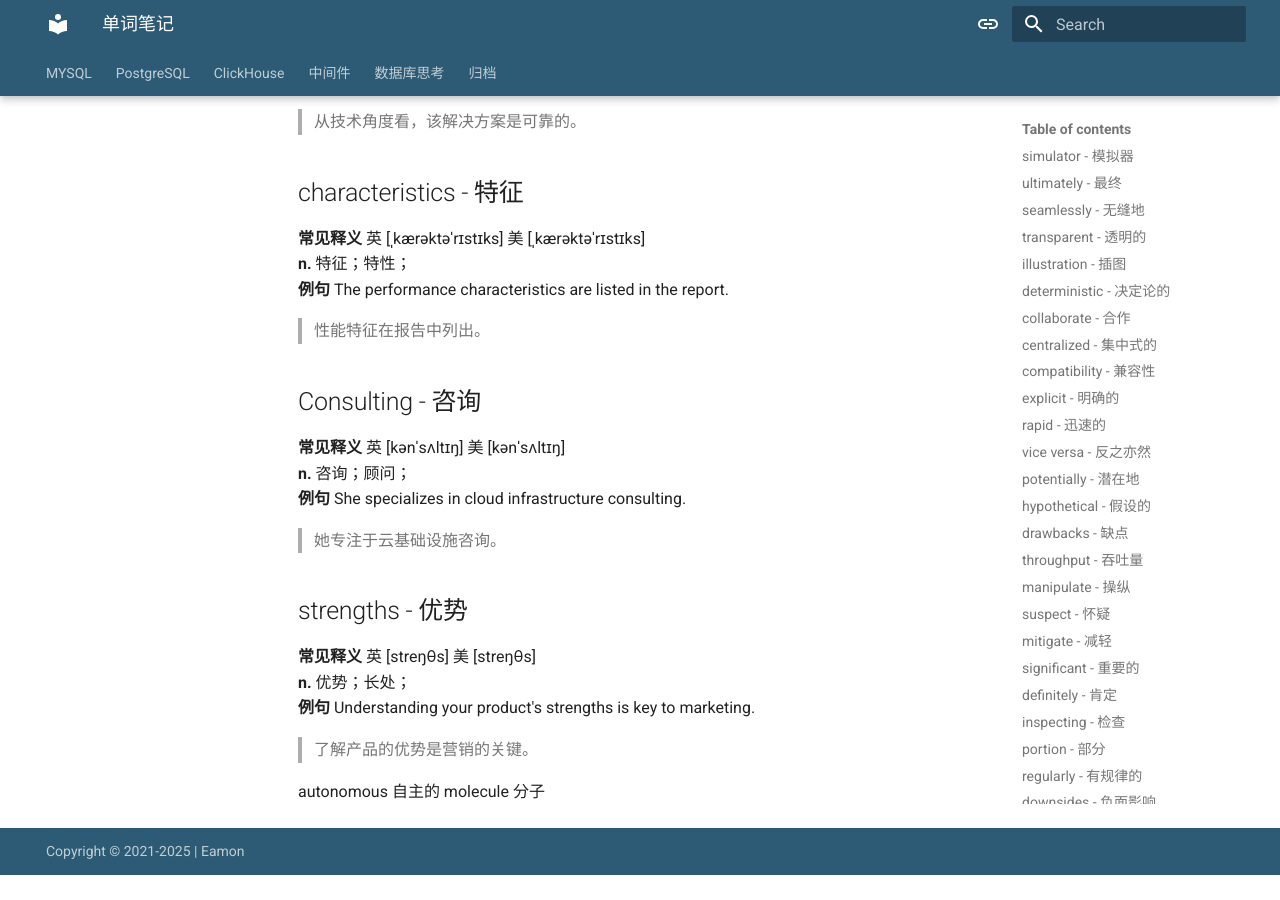
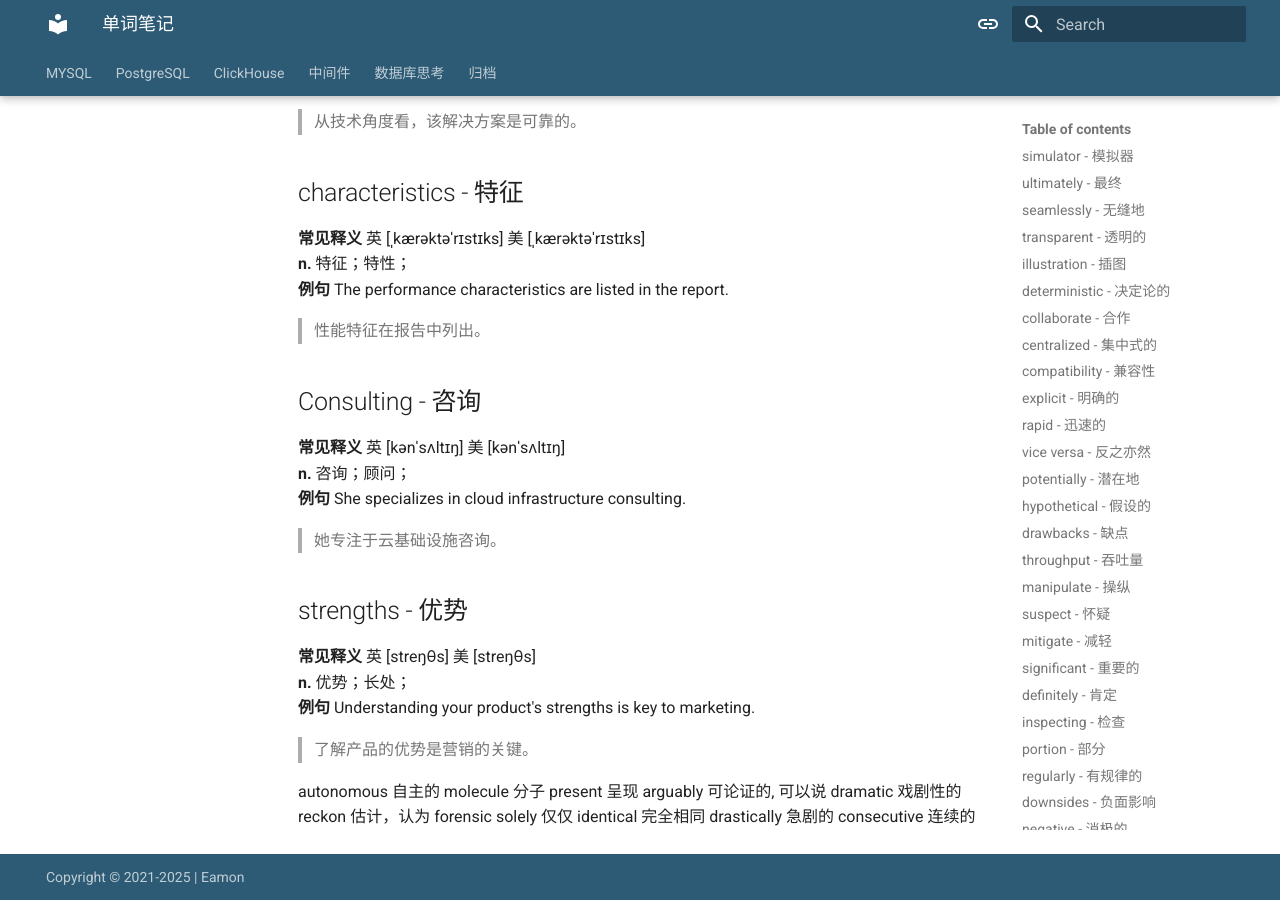
Before and after one commit to bodani/docs, an MkDocs documentation site: the page built from docs/en/words.md, in a window 1280 px wide and 900 px high, scrolled down 16866 px. Built offline with MkDocs 1.6.1 and Material for MkDocs 9.7.7, drawn with Linux system fonts in a browser that asks for light colours; before the commit the page ends 17741 px from its top, so only the background shows below that; some of the changed text lies outside the part shown.

Commit message:
add(docs)

```diff
--- a/docs/en/words.md
+++ b/docs/en/words.md
@@ -1,561 +1,725 @@
 # 单词笔记
 
 ## simulator - 模拟器
+
 **常见释义** 英 [ˈsɪmjuleɪtə(r)] 美 [ˈsɪmjəleɪtər]
 **n.** 模拟器; 模仿者; 模拟装置;
 **例句** Flight simulators are essential for training pilots.
+
 > 飞行模拟器对于飞行员的培训至关重要。
 
 ---
 
 ## ultimately - 最终
+
 **常见释义** 英 [ˈʌltɪmətli] 美 [ˈʌltɪmətli]
 **adv.** 最终; 最后; 根本上; 终归; 最基本地;
 **例句** Ultimately, you'll have to make the decision yourself.
+
 > 最终你还是得自己拿主意。
 
 ---
 
 ## seamlessly - 无缝地
+
 **常见释义** 英 [ˈsiːmləsli] 美 [ˈsiːmləsli]
 **adv.** 无缝地; 流畅地;
 **例句** The two systems were integrated seamlessly.
+
 > 这两个系统被无缝集成。
 
 ---
 
 ## transparent - 透明的
+
 **常见释义** 英 [trænsˈpærənt] 美 [trænsˈpærənt]
 **adj.** 透明的; 明了的; 易懂的; 坦率的;
 **例句** Her intentions were completely transparent.
+
 > 她的意图完全透明。
 
 ---
 
 ## illustration - 插图
+
 **常见释义** 英 [ˌɪləˈstreɪʃn] 美 [ˌɪləˈstreɪʃn]
 **n.** 图解; 说明; 插图; 实例;
 **例句** The book had plenty of illustrations to explain the text.
+
 > 这本书有很多插图来解释文本。
 
 ---
 
 ## deterministic - 决定论的
+
 **常见释义** 英 [dɪˌtɜːmɪˈnɪstɪk] 美 [dɪˌtɜːrmɪˈnɪstɪk]
 **adj.** 决定论的; 宿命论的;
 **例句** In a deterministic universe, every event is caused by previous events.
+
 > 在一个决定论的宇宙中，每一个事件都是由之前的事件所引起的。
 
 ---
 
 ## collaborate - 合作
+
 **常见释义** 英 [kəˈlæbəreɪt] 美 [kəˈlæbəreɪt]
 **v.** 合作；协作；
 **例句** Researchers from different countries collaborated on this project.
+
 > 来自不同国家的研究人员在这个项目上进行了合作。
 
 ---
 
 ## centralized - 集中式的
+
 **常见释义** 英 [ˈsentrəlaɪzd] 美 [ˈsentrəlaɪzd]
 **adj.** 集中化的；中央集权的；
 **例句** The company uses a centralized system to manage all data.
+
 > 该公司使用集中式系统管理所有数据。
 
 ---
 
 ## compatibility - 兼容性
+
 **常见释义** 英 [kəmˌpætəˈbɪləti] 美 [kəmˌpætəˈbɪləti]
 **n.** 兼容性；协调性；
 **例句** Check the software's compatibility with your operating system.
+
 > 请检查软件与您操作系统的兼容性。
 
 ---
 
 ## explicit - 明确的
+
 **常见释义** 英 [ɪkˈsplɪsɪt] 美 [ɪkˈsplɪsɪt]
 **adj.** 明确的；直言的；
 **例句** The instructions must be explicit to avoid confusion.
+
 > 为避免混淆，说明必须明确。
 
 ---
 
 ## rapid - 迅速的
+
 **常见释义** 英 [ˈræpɪd] 美 [ˈræpɪd]
 **adj.** 快速的；迅速的；
 **例句** The rapid growth of technology has changed our lives.
+
 > 技术的快速发展改变了我们的生活。
 
 ---
 
 ## vice versa - 反之亦然
+
 **常见释义** 英 [ˌvaɪs ˈvɜːsə] 美 [ˌvaɪs ˈvɜːrsə]
 **adv.** 反之亦然；反过来也一样；
 **例句** Cats dislike dogs and vice versa.
+
 > 猫不喜欢狗，反之亦然。
 
 ---
 
 ## potentially - 潜在地
+
 **常见释义** 英 [pəˈtenʃəli] 美 [pəˈtenʃəli]
 **adv.** 可能地；潜在地；
 **例句** This decision could potentially affect millions of people.
+
 > 这一决定可能影响数百万人。
 
 ---
 
 ## hypothetical - 假设的
+
 **常见释义** 英 [ˌhaɪpəˈθetɪkl] 美 [ˌhaɪpəˈθetɪkl]
 **adj.** 假设的；假想的；
 **例句** Let's discuss this hypothetical scenario first.
+
 > 我们先讨论这个假设性场景。
 
 ---
 
 ## drawbacks - 缺点
+
 **常见释义** 英 [ˈdrɔːbæks] 美 [ˈdrɔːbæks]
 **n.** 缺点；不利条件；
 **例句** One of the main drawbacks is the high cost.
+
 > 主要缺点之一是高昂的成本。
 
 ---
 
 ## throughput - 吞吐量
+
 **常见释义** 英 [ˈθruːpʊt] 美 [ˈθruːpʊt]
 **n.** 吞吐量；处理能力；
 **例句** The network's throughput determines data transfer speed.
+
 > 网络吞吐量决定数据传输速度。
 
 ---
 
 ## manipulate - 操纵
+
 **常见释义** 英 [məˈnɪpjuleɪt] 美 [məˈnɪpjuleɪt]
 **v.** 操控；巧妙处理；
 **例句** He tried to manipulate the results of the experiment.
+
 > 他试图操纵实验结果。
 
 ---
 
 ## suspect - 怀疑
+
 **常见释义** 英 [səˈspekt] 美 [səˈspekt]
 **v.** 怀疑；猜想；
 **例句** I suspect she knows more than she admits.
+
 > 我怀疑她知道的比她承认的更多。
 
 ---
 
 ## mitigate - 减轻
+
 **常见释义** 英 [ˈmɪtɪɡeɪt] 美 [ˈmɪtɪɡeɪt]
 **v.** 缓解；减轻；
 **例句** Planting trees helps mitigate climate change.
+
 > 植树有助于缓解气候变化。
 
 ---
 
 ## significant - 重要的
+
 **常见释义** 英 [sɪɡˈnɪfɪkənt] 美 [sɪɡˈnɪfɪkənt]
 **adj.** 重要的；显著的；
 **例句** This discovery has significant implications for medicine.
+
 > 这一发现对医学具有重要意义。
 
 ---
 
 ## definitely - 肯定
+
 **常见释义** 英 [ˈdefɪnətli] 美 [ˈdefɪnətli]
 **adv.** 明确地；肯定地；
 **例句** I will definitely attend the meeting tomorrow.
+
 > 我明天一定会参加会议。
 
 ---
 
 ## inspecting - 检查
+
 **常见释义** 英 [ɪnˈspektɪŋ] 美 [ɪnˈspektɪŋ]
-**v.** 检查；审查（inspect的现在分词）；
+**v.** 检查；审查（inspect 的现在分词）；
 **例句** They are inspecting the building for safety issues.
+
 > 他们正在检查大楼的安全问题。
 
 ---
 
 ## portion - 部分
+
 **常见释义** 英 [ˈpɔːʃn] 美 [ˈpɔːrʃn]
 **n.** 部分；一份；
 **例句** A large portion of the budget was allocated to research.
+
 > 大部分预算被分配给了研究。
 
 ---
 
 ## regularly - 有规律的
+
 **常见释义** 英 [ˈreɡjələli] 美 [ˈreɡjələrli]
 **adv.** 定期地；有规律地；
 **例句** She exercises regularly to stay healthy.
+
 > 她定期锻炼以保持健康。
 
 ---
 
 ## downsides - 负面影响
+
 **常见释义** 英 [ˈdaʊnsaɪdz] 美 [ˈdaʊnsaɪdz]
 **n.** 缺点；负面影响；
 **例句** The downsides of the plan were discussed in detail.
+
 > 该计划的负面影响被详细讨论。
 
 ---
 
 ## negative - 消极的
+
 **常见释义** 英 [ˈneɡətɪv] 美 [ˈneɡətɪv]
 **adj.** 消极的；负面的；
 **例句** The negative feedback discouraged him.
+
 > 负面反馈让他感到气馁。
 
 ---
 
 ## cumulative - 累积的
+
 **常见释义** 英 [ˈkjuːmjələtɪv] 美 [ˈkjuːmjəleɪtɪv]
 **adj.** 累积的；渐增的；
 **例句** The cumulative effect of stress can harm your health.
+
 > 压力的累积效应可能损害健康。
 
 ---
 
 ## dedicated - 专注于
+
 **常见释义** 英 [ˈdedɪkeɪtɪd] 美 [ˈdedɪkeɪtɪd]
 **adj.** 专注的；献身的；
 **例句** She is dedicated to her work as a teacher.
+
 > 她全身心投入教师工作。
 
 ---
 
 ## dramatically - 显著地
+
 **常见释义** 英 [drəˈmætɪkli] 美 [drəˈmætɪkli]
 **adv.** 戏剧性地；显著地；
 **例句** Sales increased dramatically after the new campaign.
+
 > 新营销活动后销售额显著增长。
 
 ---
 
 ## affecting - 影响
+
 **常见释义** 英 [əˈfektɪŋ] 美 [əˈfektɪŋ]
-**v.** 影响；感动（affect的现在分词）；
+**v.** 影响；感动（affect 的现在分词）；
 **例句** The policy is affecting small businesses negatively.
+
 > 该政策对小企业产生了负面影响。
 
 ---
 
 ## contrast - 对比
+
 **常见释义** 英 [ˈkɒntrɑːst] 美 [ˈkɑːntræst]
 **n.** 对比；差异；
 **例句** In contrast to last year, profits have doubled.
+
 > 与去年相比，利润翻了一番。
 
 ---
 
 ## outperforms - 优于
+
 **常见释义** 英 [ˌaʊtpəˈfɔːmz] 美 [ˌaʊtpərˈfɔːrmz]
 **v.** 表现优于；超过；
 **例句** The new model outperforms its competitors in speed.
+
 > 新机型在速度上优于竞争对手。
 
 ---
 
 ## consider - 考虑
+
 **常见释义** 英 [kənˈsɪdə(r)] 美 [kənˈsɪdər]
 **v.** 考虑；认为；
 **例句** We need to consider all possible solutions.
+
 > 我们需要考虑所有可能的解决方案。
 
 ---
 
 ## leveraging - 利用
+
 **常见释义** 英 [ˈlevərɪdʒɪŋ] 美 [ˈlevərɪdʒɪŋ]
-**v.** 利用；杠杆作用（leverage的现在分词）；
+**v.** 利用；杠杆作用（leverage 的现在分词）；
 **例句** Leveraging technology can improve efficiency.
+
 > 利用技术可以提高效率。
 
 ---
 
 ## sophisticated - 复杂的
+
 **常见释义** 英 [səˈfɪstɪkeɪtɪd] 美 [səˈfɪstɪkeɪtɪd]
 **adj.** 复杂的；精密的；
 **例句** The device uses sophisticated algorithms.
+
 > 该设备使用复杂的算法。
 
 ---
 
 ## retention - 保留
+
 **常见释义** 英 [rɪˈtenʃn] 美 [rɪˈtenʃn]
 **n.** 保留；记忆力；
 **例句** Employee retention is crucial for company stability.
+
 > 员工保留对公司稳定至关重要。
 
 ---
 
 ## leverages - 利用
+
 **常见释义** 英 [ˈlevərɪdʒɪz] 美 [ˈlevərɪdʒɪz]
-**v.** 利用；发挥…作用（leverage的第三人称单数）；
+**v.** 利用；发挥…作用（leverage 的第三人称单数）；
 **例句** The tool leverages AI to improve accuracy.
+
 > 该工具利用人工智能提高准确性。
 
 ---
 
 ## solely - 仅仅
+
 **常见释义** 英 [ˈsəʊlli] 美 [ˈsoʊlli]
 **adv.** 仅仅；唯一地；
 **例句** The decision was based solely on financial factors.
+
 > 这一决定仅基于财务因素。
 
 ---
 
 ## alternative - 替代的
+
 **常见释义** 英 [ɔːlˈtɜːnətɪv] 美 [ɔːlˈtɜːrnətɪv]
 **adj.** 替代的；备选的；
 **例句** We need an alternative plan in case this fails.
+
 > 我们需要一个备用计划以防失败。
 
 ---
 
 ## adjacent - 邻近的
+
 **常见释义** 英 [əˈdʒeɪsnt] 美 [əˈdʒeɪsnt]
 **adj.** 邻近的；毗连的；
 **例句** The park is adjacent to the school.
+
 > 公园毗邻学校。
 
 ---
 
 ## exploit - 利用
+
 **常见释义** 英 [ɪkˈsplɔɪt] 美 [ɪkˈsplɔɪt]
 **v.** 开发；利用；
 **例句** Companies should not exploit natural resources irresponsibly.
+
 > 公司不应不负责任地开发自然资源。
 
 ---
 
 ## cumulative - 累积的
+
 （已包含，见上文）
 
 ---
 
 ## exact method - 精确方法
+
 **常见释义** 自定义短语
 **n.** 精确方法；具体方案；
 **例句** The exact method of implementation is still under discussion.
+
 > 具体的实施方案仍在讨论中。
 
 ---
 
 ## entire contents - 全部内容
+
 **常见释义** 自定义短语
 **n.** 全部内容；完整目录；
 **例句** The entire contents of the report were leaked.
+
 > 报告的全部内容被泄露了。
 
 ---
 
 ## permits - 允许
+
 **常见释义** 英 [pəˈmɪts] 美 [pərˈmɪts]
-**v.** 允许；许可（permit的第三人称单数）；
+**v.** 允许；许可（permit 的第三人称单数）；
 **例句** The license permits commercial use of the software.
+
 > 该许可证允许软件的商业用途。
 
 ---
 
 ## comprises - 包含
+
 **常见释义** 英 [kəmˈpraɪzɪz] 美 [kəmˈpraɪzɪz]
-**v.** 包含；由…组成（comprise的第三人称单数）；
+**v.** 包含；由…组成（comprise 的第三人称单数）；
 **例句** The team comprises experts from five countries.
+
 > 团队由来自五个国家的专家组成。
 
 ---
 
 ## investigate - 调查
+
 **常见释义** 英 [ɪnˈvestɪɡeɪt] 美 [ɪnˈvestɪɡeɪt]
 **v.** 调查；研究；
 **例句** Police are investigating the cause of the accident.
+
 > 警方正在调查事故原因。
 
 # decoupled - 解耦
+
 **常见释义** 英 [dɪˈkʌpld] 美 [dɪˈkʌpld]
 **adj./v.** 解耦的；分离的；
 **例句** Modern software architectures use decoupled components for better scalability.
+
 > 现代软件架构使用解耦组件以获得更好的可扩展性。
 
 ## essential - 至关重要
+
 **常见释义** 英 [ɪˈsenʃl] 美 [ɪˈsenʃl]
 **adj.** 必要的；至关重要的；
 **例句** Regular backups are essential for data protection.
+
 > 定期备份对数据保护至关重要。
 
 ## simultaneously - 并行，同时
+
 **常见释义** 英 [ˌsɪmlˈteɪniəsli] 美 [ˌsaɪmlˈteɪniəsli]
 **adv.** 同时地；并行地；
 **例句** The system processes multiple requests simultaneously.
+
 > 该系统同时处理多个请求。
 
 ## fluctuate - 波动
+
 **常见释义** 英 [ˈflʌktʃueɪt] 美 [ˈflʌktʃueɪt]
 **v.** 波动；起伏；
 **例句** Network latency may fluctuate during peak hours.
 
 > 网络延迟在高峰时段可能出现波动。
+
 ## mandatory - 强制性的
+
 **常见释义** 英 [ˈmændətəri] 美 [ˈmændətɔːri]
 **adj.** 强制性的；义务的；
 **例句** Two-factor authentication is mandatory for system access.
 
 > 双因素认证是系统访问的强制性要求。
+
 ## provisioned - 被提供的
+
 **常见释义** 英 [prəˈvɪʒnd] 美 [prəˈvɪʒnd]
 **adj.** 已配置的；被供应的；
 **例句** The virtual machines were provisioned with 16GB RAM.
-> 虚拟机被提供了16GB内存。
+
+> 虚拟机被提供了 16GB 内存。
 
 ## data-at-rest - 静态数据
+
 **常见释义** 英 [ˈdeɪtə æt rest] 美 [ˈdætə æt rest]
 **n.** 静态数据；
 **例句** Encryption of data-at-rest prevents physical theft risks.
+
 > 静态数据加密可防止物理盗窃风险。
 
 ## transparently - 透明的
+
 **常见释义** 英 [trænsˈpærəntli] 美 [trænsˈpærəntli]
 **adv.** 透明地；明显地；
 **例句** The cache operates transparently without user intervention.
+
 > 缓存透明地运行，无需用户干预。
 
 ## identical - 完全相同的
+
 **常见释义** 英 [aɪˈdentɪkl] 美 [aɪˈdentɪkl]
 **adj.** 完全相同的；一模一样的；
 **例句** The replicas maintain identical copies of the database.
+
 > 副本保持数据库的完全相同的副本。
 
 ## occupied - 占用
+
 **常见释义** 英 [ˈɒkjupaɪd] 美 [ˈɑːkjupaɪd]
 **adj.** 被占用的；忙碌的；
 **例句** The CPU was fully occupied during the stress test.
-> 在压力测试期间CPU被完全占用。
+
+> 在压力测试期间 CPU 被完全占用。
 
 ## under performing - 表现不佳
+
 **常见释义** 英 [ˌʌndə pəˈfɔːmɪŋ] 美 [ˌʌndər pərˈfɔːrmɪŋ]
 **adj.** 表现不佳的；
 **例句** Replacing the under performing disk resolved the bottleneck.
+
 > 更换表现不佳的磁盘解决了瓶颈问题。
 
 ## profiling - 收集资料
+
 **常见释义** 英 [ˈprəʊfaɪlɪŋ] 美 [ˈproʊfaɪlɪŋ]
 **n.** 分析；收集资料；
 **例句** CPU profiling helps identify optimization opportunities.
-> CPU资料收集有助于识别优化机会。
+
+> CPU 资料收集有助于识别优化机会。
 
 ## prominent - 杰出
+
 **常见释义** 英 [ˈprɒmɪnənt] 美 [ˈprɑːmɪnənt]
 **adj.** 杰出的；显著的；
 **例句** He is a prominent contributor to the open-source project.
+
 > 他是该开源项目的杰出贡献者。
 
 ## urgently - 紧急
+
 **常见释义** 英 [ˈɜːdʒəntli] 美 [ˈɜːrdʒəntli]
 **adv.** 紧急地；迫切地；
 **例句** The security patch needs to be applied urgently.
+
 > 安全补丁需要紧急应用。
 
 ## occupy - 占用
+
 **常见释义** 英 [ˈɒkjupaɪ] 美 [ˈɑːkjupaɪ]
 **v.** 占用；占据；
 **例句** Temporary files occupy significant disk space.
+
 > 临时文件占用大量磁盘空间。
 
 ## outage - 中断
+
 **常见释义** 英 [ˈaʊtɪdʒ] 美 [ˈaʊtɪdʒ]
 **n.** 中断；停运；
 **例句** The power outage caused unexpected system downtime.
+
 > 电力中断导致意外系统停机。
 
 ## arbitration - 仲裁
+
 **常见释义** 英 [ˌɑːbɪˈtreɪʃn] 美 [ˌɑːrbɪˈtreɪʃn]
 **n.** 仲裁；公断；
 **例句** Disk arbitration prevents concurrent access conflicts.
+
 > 磁盘仲裁防止并发访问冲突。
 
 ## arbitrary - 任意
+
 **常见释义** 英 [ˈɑːbɪtrəri] 美 [ˈɑːrbɪtreri]
 **adj.** 任意的；武断的；
 **例句** Avoid using arbitrary values in configuration files.
+
 > 避免在配置文件中使用任意值。
 
 ## definer - 定义者
+
 **常见释义** 英 [dɪˈfaɪnə] 美 [dɪˈfaɪnər]
 **n.** 定义者；
 **例句** The database definer must specify access permissions.
+
 > 数据库定义者必须指定访问权限。
 
 ## perimeter - 周边
+
 **常见释义** 英 [pəˈrɪmɪtə] 美 [pəˈrɪmɪtər]
 **n.** 周边；边界；
 **例句** Firewalls protect the network perimeter from intrusions.
+
 > 防火墙保护网络周边免受入侵。
 
 ## resilient - 弹性
+
 **常见释义** 英 [rɪˈzɪliənt] 美 [rɪˈzɪliənt]
 **adj.** 有弹性的；能复原的；
 **例句** The distributed system is resilient to node failures.
+
 > 该分布式系统对节点故障具有弹性。
 
 ## compatible - 兼容
+
 **常见释义** 英 [kəmˈpætəbl] 美 [kəmˈpætəbl]
 **adj.** 兼容的；相容的；
 **例句** Ensure the driver is compatible with your OS version.
+
 > 确保驱动程序与您的操作系统版本兼容。
 
 ## heterogeneous - 异构
+
 **常见释义** 英 [ˌhetərəˈdʒiːniəs] 美 [ˌhetərəˈdʒiːniəs]
 **adj.** 异构的；多样的；
 **例句** The platform supports heterogeneous hardware configurations.
+
 > 该平台支持异构硬件配置。
 
 ## significantly - 显著的
+
 **常见释义** 英 [sɪɡˈnɪfɪkəntli] 美 [sɪɡˈnɪfɪkəntli]
 **adv.** 显著地；重要地；
 **例句** Compression algorithms can significantly reduce storage needs.
+
 > 压缩算法能显著减少存储需求。
 
 ## facilitate - 协助
+
 **常见释义** 英 [fəˈsɪlɪteɪt] 美 [fəˈsɪlɪteɪt]
 **v.** 促进；协助；
 **例句** Automation tools facilitate deployment processes.
+
 > 自动化工具协助部署流程。
 
 ## relatively - 相对的
+
 **常见释义** 英 [ˈrelətɪvli] 美 [ˈrelətɪvli]
 **adv.** 相对地；比较地；
 **例句** SSD storage offers relatively faster access speeds.
-> SSD存储提供相对更快的访问速度。
+
+> SSD 存储提供相对更快的访问速度。
 
 ## most up-to-date - 最新的
+
 **常见释义** 英 [məʊst ʌp tu deɪt] 美 [moʊst ʌp tu deɪt]
 **adj.** 最新的；最现代的；
 **例句** Always reference the most up-to-date documentation.
+
 > 始终参考最新的文档。
 
 ## perspective - 看法
+
 **常见释义** 英 [pəˈspektɪv] 美 [pərˈspektɪv]
 **n.** 看法；观点；
 **例句** From a technical perspective, the solution is sound.
+
 > 从技术角度看，该解决方案是可靠的。
 
 ## characteristics - 特征
+
 **常见释义** 英 [ˌkærəktəˈrɪstɪks] 美 [ˌkærəktəˈrɪstɪks]
 **n.** 特征；特性；
 **例句** The performance characteristics are listed in the report.
+
 > 性能特征在报告中列出。
 
 ## Consulting - 咨询
+
 **常见释义** 英 [kənˈsʌltɪŋ] 美 [kənˈsʌltɪŋ]
 **n.** 咨询；顾问；
 **例句** She specializes in cloud infrastructure consulting.
+
 > 她专注于云基础设施咨询。
 
 ## strengths - 优势
+
 **常见释义** 英 [streŋθs] 美 [streŋθs]
 **n.** 优势；长处；
 **例句** Understanding your product's strengths is key to marketing.
+
 > 了解产品的优势是营销的关键。
 
 autonomous 自主的
 molecule 分子
+present 呈现
+arguably 可论证的, 可以说
+dramatic 戏剧性的
+reckon 估计，认为
+forensic
+solely 仅仅
+identical 完全相同
+drastically 急剧的
+consecutive 连续的
```
Also changed, not shown: docs/linux/smartctl.md (added, +219 -0 lines), docs/postgres/extentions/pg_repack.md (added, +131 -0 lines), docs/postgres/extentions/pgxnclient.md (added, +3 -0 lines).
